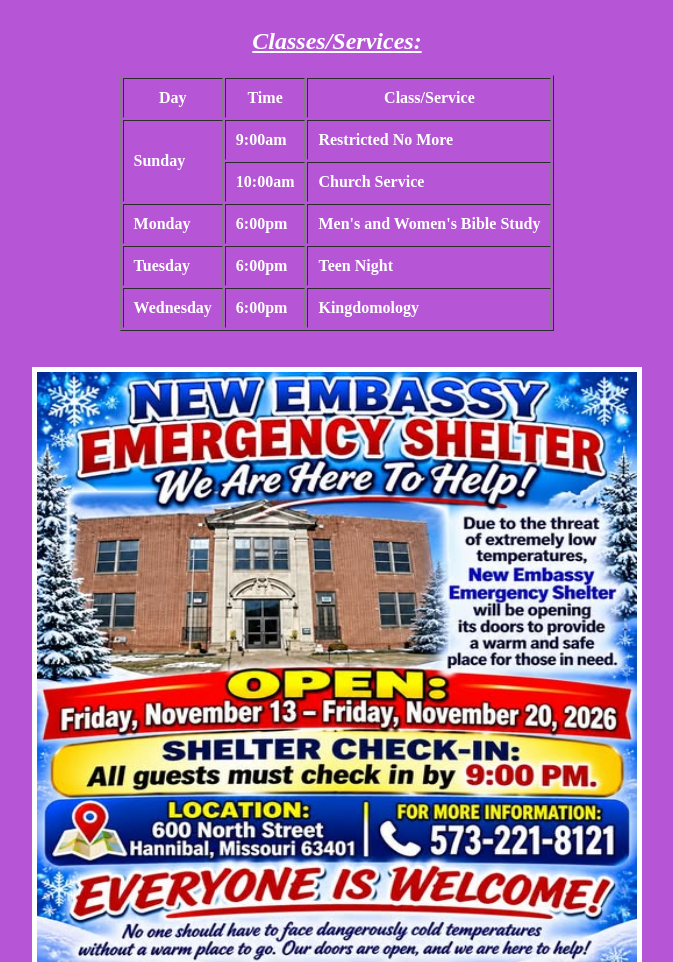
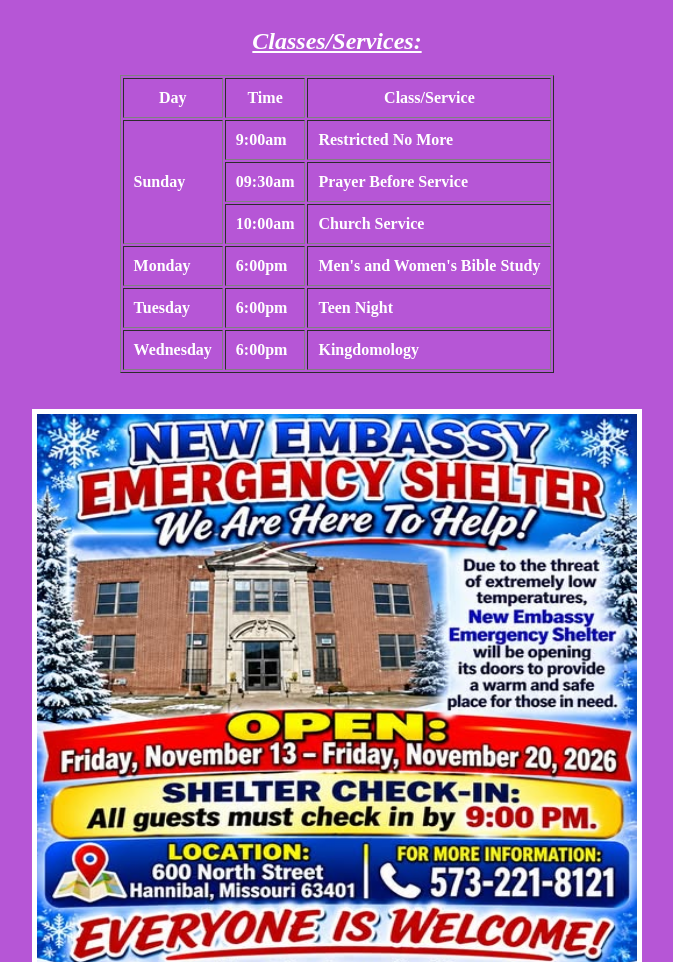
Before and after one commit to Blac8eard8675/New-Embassy-Website, a plain HTML site: page index.html in a window 1280 px wide. Shown: the part 1200-2162 px from the top of the page, without its empty margins (303-976 px from the left). Drawn offline with Linux system fonts and the light colour scheme.

Commit message:
Update index.html

```diff
--- a/index.html
+++ b/index.html
@@ -60,9 +60,14 @@
                         </tr>
 
                         <tr>
-                            <td rowspan="2">Sunday</td>
+                            <td rowspan="3">Sunday</td>
                             <td>9:00am</td>
                             <td>Restricted No More</td>
+                        </tr>
+
+                        <tr>
+                            <td>09:30am</td>
+                            <td>Prayer Before Service</td>
                         </tr>
 
                         <tr>
```
